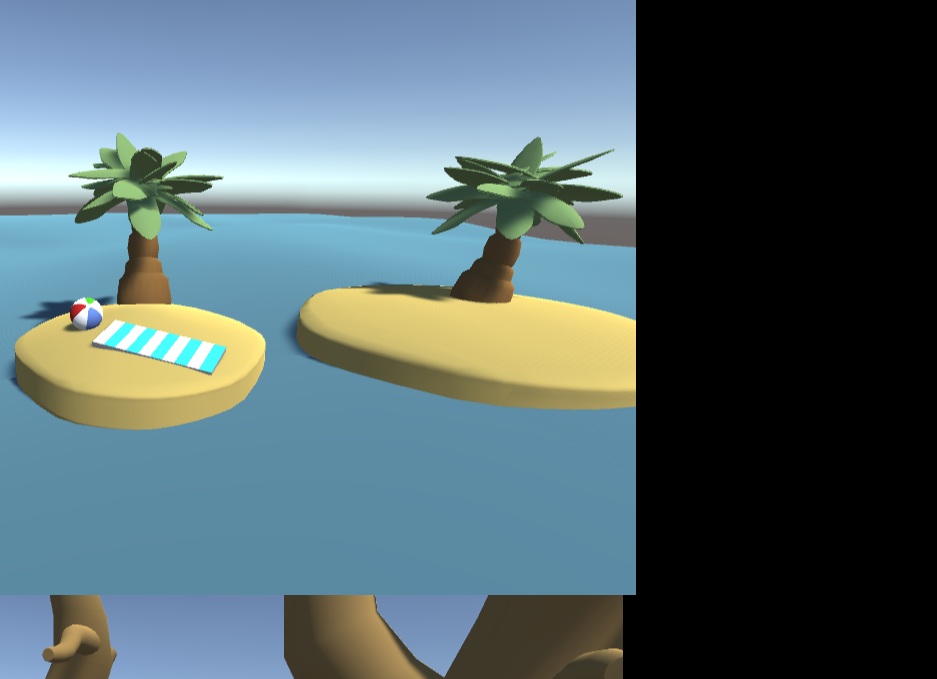
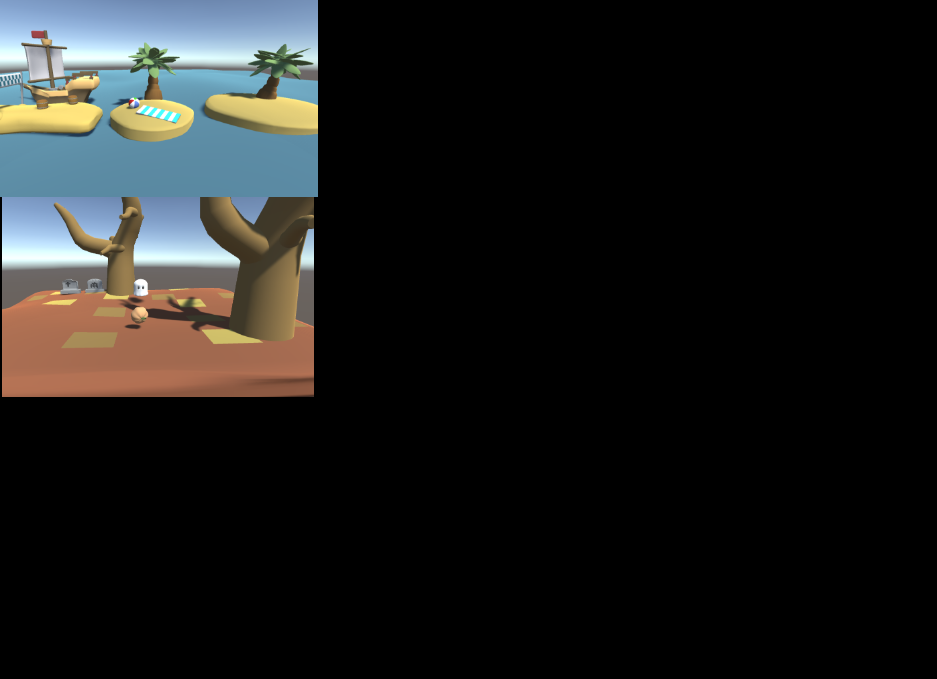
Before and after one commit to JackCanalori/Jack-Canalori-Portfolio-Website, a plain HTML site: page season-madness.html in a window 1280 px wide. Shown: the part 121-800 px from the top of the page, without its empty margins (0-937 px from the left). Drawn offline with Linux system fonts and the light colour scheme.

Commit message:
addes Screen Shots to SM page

```diff
--- a/season-madness.html
+++ b/season-madness.html
@@ -23,8 +23,8 @@
 </header>
 
 <div class="IMG-container">
-    <img src="media/images/SM-SS-1.png" alt="Season Madness Screen Shot">
-    <img src="media/images/SM-SS-2.png" alt="Season Madness Screen Shot">
+    <img src="media/images/SM-SS-1.png" alt="Season Madness Screen Shot" class="SM-IMG">
+    <img src="media/images/SM-SS-2.png" alt="Season Madness Screen Shot" class="SM-IMG">
 </div>
 
 </body>
--- a/styles.css
+++ b/styles.css
@@ -202,3 +202,11 @@ header
     width: 300px;
     height: 200px;
 }
+.SM-IMG
+{
+    display: flex;
+    justify-content: center;
+    align-items: center;
+    position: relative;
+    height: 200px;
+}
```
